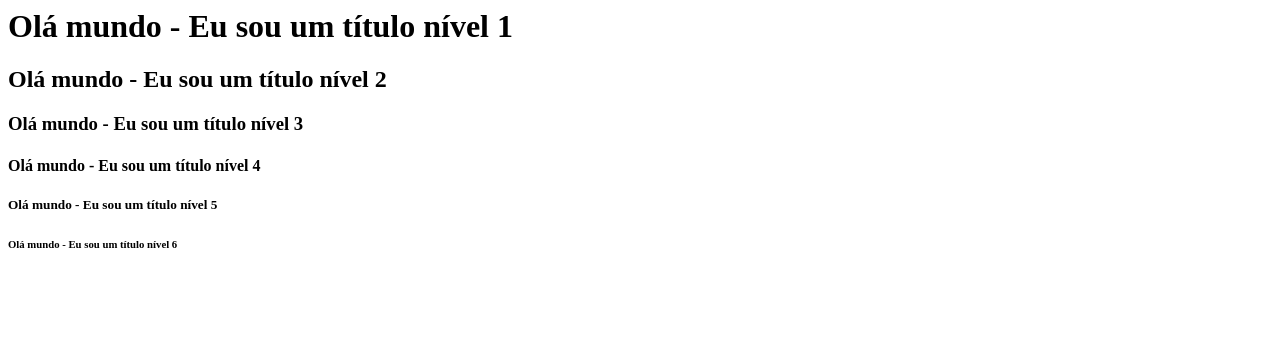
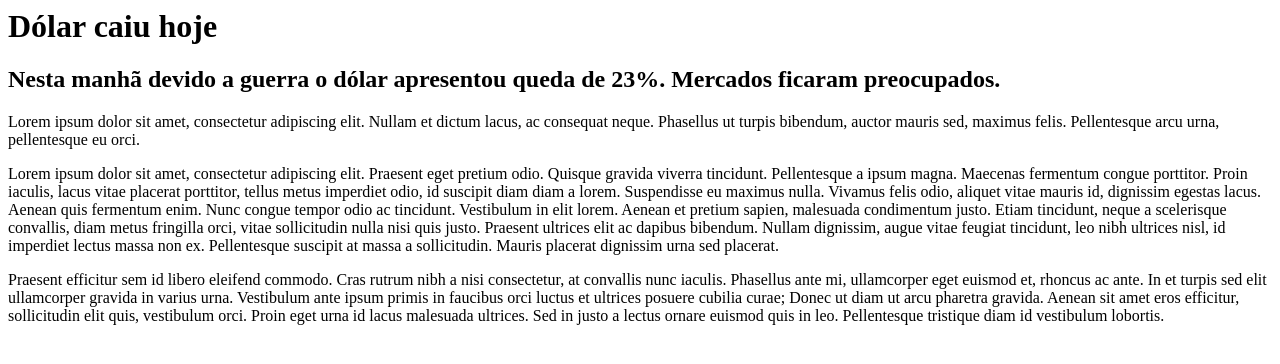
Before and after one commit to AugustoGomes10/meuprimeirorepositorio, a plain HTML site: page index.html in a window 1280 px wide. Drawn offline with Linux system fonts and the light colour scheme.

Commit message:
coloquei título e uma noticia

```diff
--- a/index.html
+++ b/index.html
@@ -1,6 +1,13 @@
-<h1> Olá mundo - Eu sou um título nível 1 </h1>
-<h2> Olá mundo - Eu sou um título nível 2 </h2>
-<h3> Olá mundo - Eu sou um título nível 3 </h3>
-<h4> Olá mundo - Eu sou um título nível 4 </h4>
-<h5> Olá mundo - Eu sou um título nível 5 </h5>
-<h6> Olá mundo - Eu sou um título nível 6 </h6>
+
+
+
+
+
+<h1> Dólar caiu hoje </h1>
+<h2> Nesta manhã devido a guerra o dólar apresentou queda de 23%. Mercados ficaram preocupados. </h2>
+
+<p>Lorem ipsum dolor sit amet, consectetur adipiscing elit. Nullam et dictum lacus, ac consequat neque. Phasellus ut turpis bibendum, auctor mauris sed, maximus felis. Pellentesque arcu urna, pellentesque eu orci.</p>
+
+<p>Lorem ipsum dolor sit amet, consectetur adipiscing elit. Praesent eget pretium odio. Quisque gravida viverra tincidunt. Pellentesque a ipsum magna. Maecenas fermentum congue porttitor. Proin iaculis, lacus vitae placerat porttitor, tellus metus imperdiet odio, id suscipit diam diam a lorem. Suspendisse eu maximus nulla. Vivamus felis odio, aliquet vitae mauris id, dignissim egestas lacus. Aenean quis fermentum enim. Nunc congue tempor odio ac tincidunt. Vestibulum in elit lorem. Aenean et pretium sapien, malesuada condimentum justo. Etiam tincidunt, neque a scelerisque convallis, diam metus fringilla orci, vitae sollicitudin nulla nisi quis justo. Praesent ultrices elit ac dapibus bibendum. Nullam dignissim, augue vitae feugiat tincidunt, leo nibh ultrices nisl, id imperdiet lectus massa non ex. Pellentesque suscipit at massa a sollicitudin. Mauris placerat dignissim urna sed placerat.</p>
+
+<p>Praesent efficitur sem id libero eleifend commodo. Cras rutrum nibh a nisi consectetur, at convallis nunc iaculis. Phasellus ante mi, ullamcorper eget euismod et, rhoncus ac ante. In et turpis sed elit ullamcorper gravida in varius urna. Vestibulum ante ipsum primis in faucibus orci luctus et ultrices posuere cubilia curae; Donec ut diam ut arcu pharetra gravida. Aenean sit amet eros efficitur, sollicitudin elit quis, vestibulum orci. Proin eget urna id lacus malesuada ultrices. Sed in justo a lectus ornare euismod quis in leo. Pellentesque tristique diam id vestibulum lobortis.</p>
```
